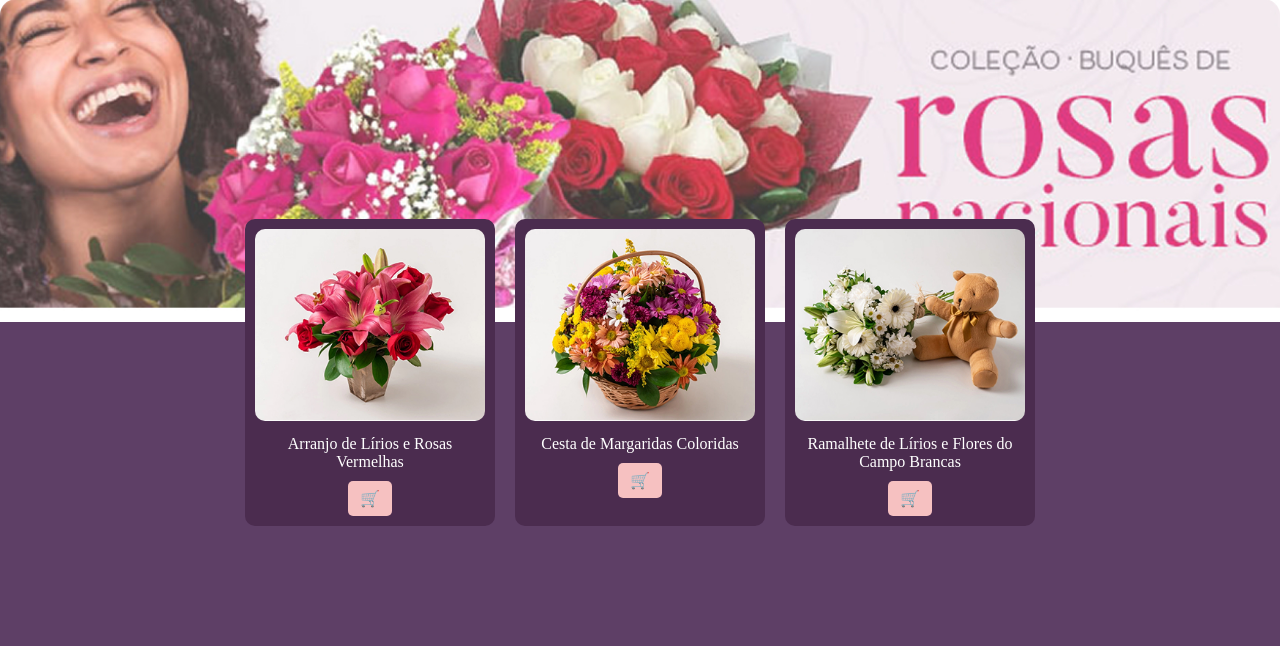
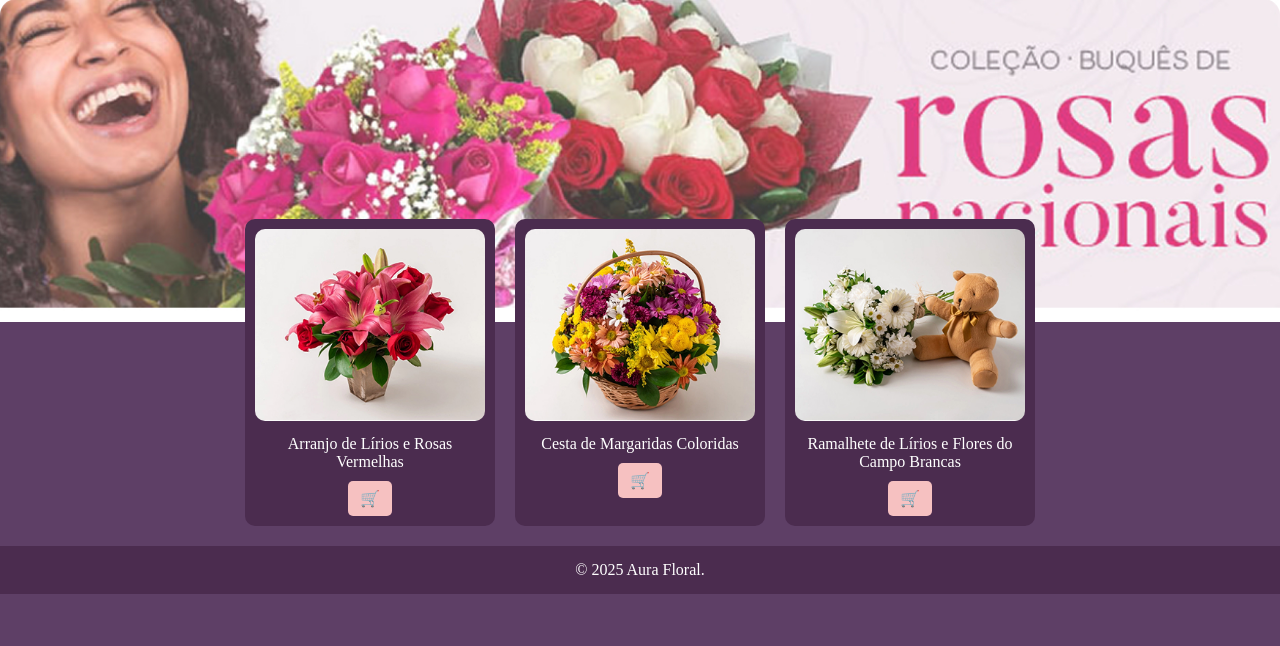
Before and after one commit to liviacamargoap/PROJETO-SITE-FLORES-DS, a Flask app: template templates/filtro-inicial.html in a window 1280 px wide. Shown: the part 86-732 px from the top of the page. Run offline with Flask 3, Linux system fonts and the light colour scheme; the template is opened without the code that fills it, so the values that code supplies are empty.

Commit message:
Colocando o footer

```diff
--- a/styles/global.css
+++ b/styles/global.css
@@ -336,3 +336,14 @@ footer{
 .comprar-btn:hover {
   background-color: var(--rosa-claro);
 }
+
+
+/* Footer */
+footer{
+  background-color: #4B2C4F;
+  text-align: center;
+  padding: 15px 0;
+  position: relative;
+  bottom: 0;
+  width: 100%;
+}
--- a/templates/filtro-inicial.html
+++ b/templates/filtro-inicial.html
@@ -52,5 +52,10 @@
             <button class="comprar-btn">🛒</button>
           </div>
       </section>
+
+      <footer>
+        <p>&copy; 2025 Aura Floral.</p>
+      </footer>
+
 </body>
 </html>
```
